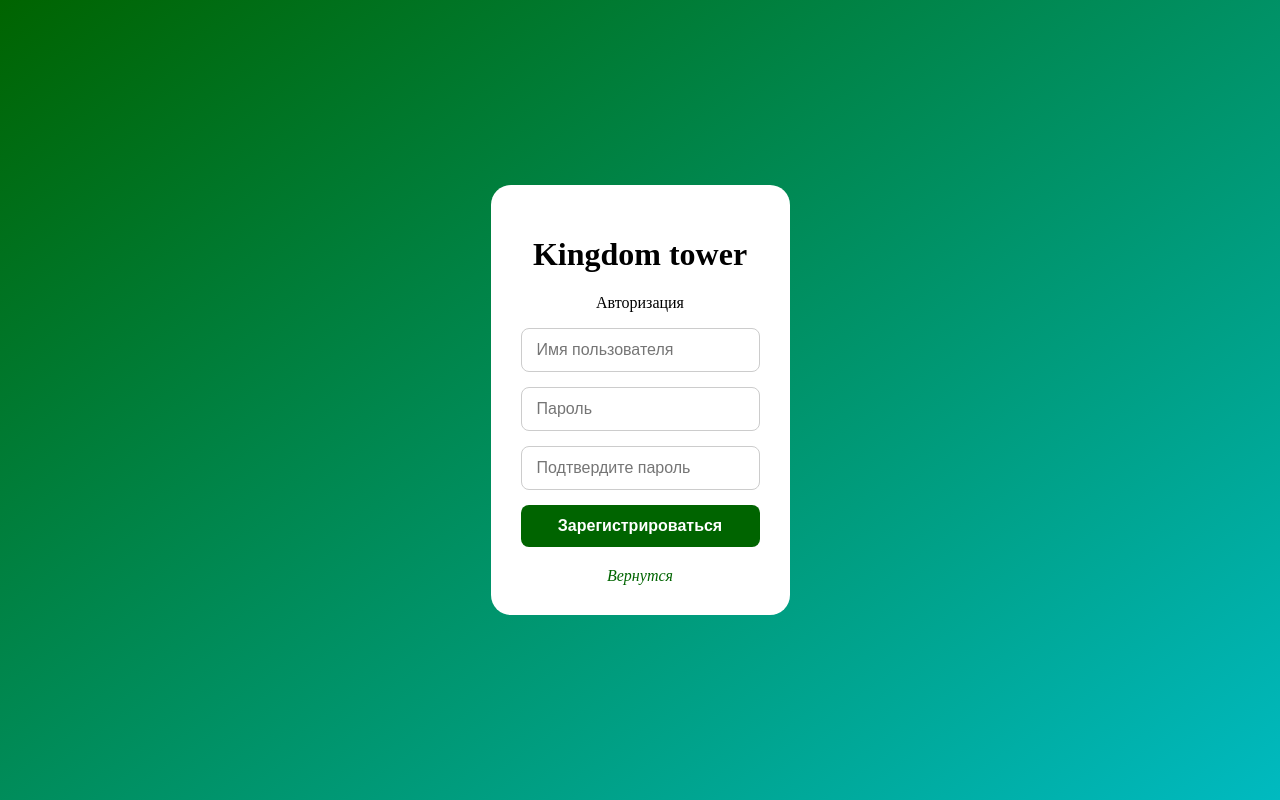
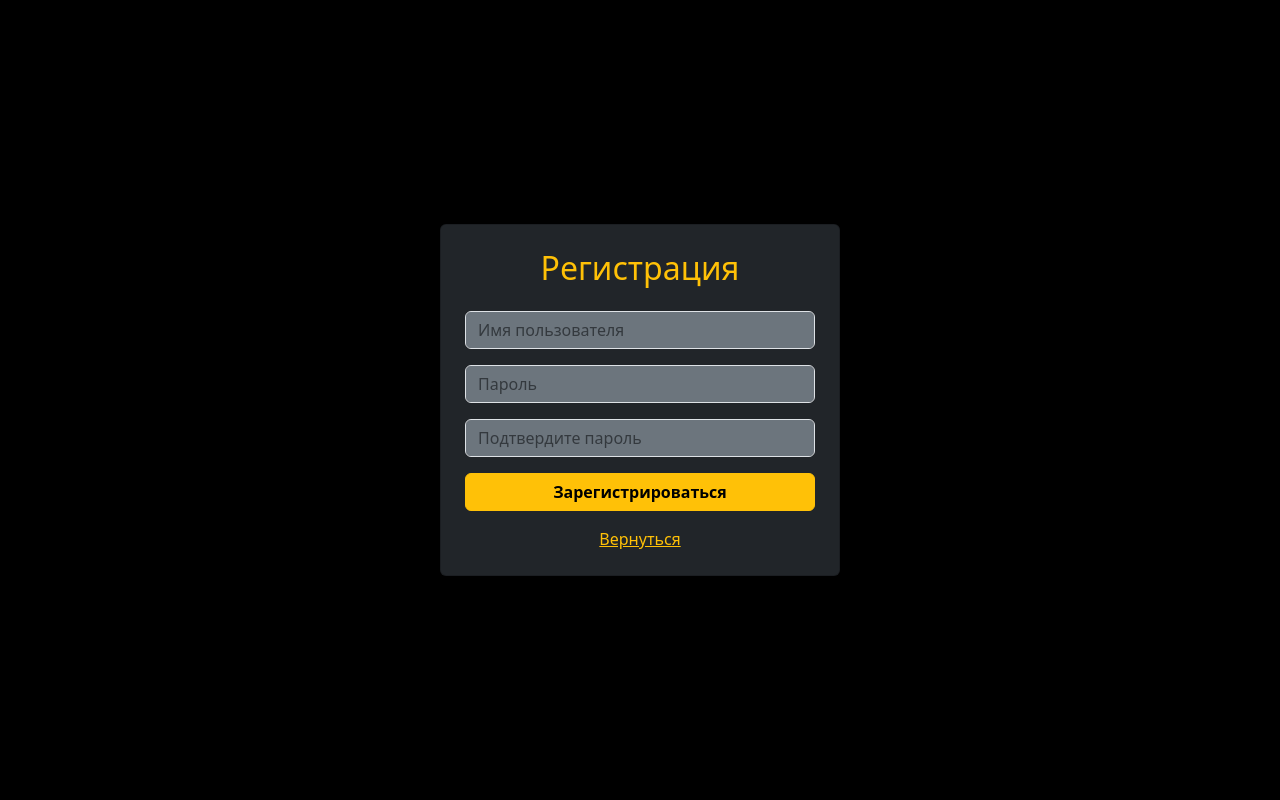
Before and after one commit to Noki-9/Web_project, a FastAPI app: page /reg in a window 1280 px wide. Run offline with FastAPI, Linux system fonts and the light colour scheme.

Commit message:
Update reg.html

```diff
--- a/templates/reg.html
+++ b/templates/reg.html
@@ -3,23 +3,35 @@
 <head>
     <meta charset="UTF-8">
     <meta name="viewport" content="width=device-width, initial-scale=1.0">
-    <link rel="stylesheet" href="/static/css/style.css">
-    <title>Регистрация</title>
+    <meta name="viewport" content="width=device-width, initial-scale=1.0, maximum-scale=1.0, user-scalable=yes">
+    <title>Kingdom Tower - Регистрация</title>
+    <link href="https://cdn.jsdelivr.net/npm/bootstrap@5.3.0/dist/css/bootstrap.min.css" rel="stylesheet">
+    <link href="/static/css/custom.css" rel="stylesheet">
 </head>
-<body>
-<div class="grid">
-    <h1>Kingdom tower</h1>
-    <p>Авторизация</p>
-    {% if error %}
-    <div style="color: red;">{{ error }}</div>
-    {% endif %}
-    <form action="file_maneger/reg" method="post">
-        <input type="text" name="Login" value="{{ login or '' }}" placeholder="Имя пользователя" required>
-        <input type="password" name="password" placeholder="Пароль" required>
-        <input type="password" name="password_correct" placeholder="Подтвердите пароль" required>
-        <button type="submit">Зарегистрироваться</button>
-    </form>
-    <a href="/"><i class="register">Вернутся</i></a>
-</div>
+<body class="bg-black">
+    <div class="container d-flex justify-content-center align-items-center vh-100">
+        <div class="card p-4 shadow-lg bg-dark text-white" style="width: 100%; max-width: 400px;">
+            <h2 class="text-center text-warning mb-4">Регистрация</h2>
+            {% if error %}
+                <div class="alert alert-danger">{{ error }}</div>
+            {% endif %}
+            <form action="/file_maneger/reg" method="post">
+                <div class="mb-3">
+                    <input type="text" name="Login" class="form-control bg-secondary text-white" placeholder="Имя пользователя" value="{{ login or '' }}" required>
+                </div>
+                <div class="mb-3">
+                    <input type="password" name="password" class="form-control bg-secondary text-white" placeholder="Пароль" required>
+                </div>
+                <div class="mb-3">
+                    <input type="password" name="password_correct" class="form-control bg-secondary text-white" placeholder="Подтвердите пароль" required>
+                </div>
+                <button type="submit" class="btn btn-warning w-100 fw-bold">Зарегистрироваться</button>
+            </form>
+            <div class="text-center mt-3">
+                <a href="/" class="text-warning">Вернуться</a>
+            </div>
+        </div>
+    </div>
+    <script src="https://cdn.jsdelivr.net/npm/bootstrap@5.3.0/dist/js/bootstrap.bundle.min.js"></script>
 </body>
 </html>
```
